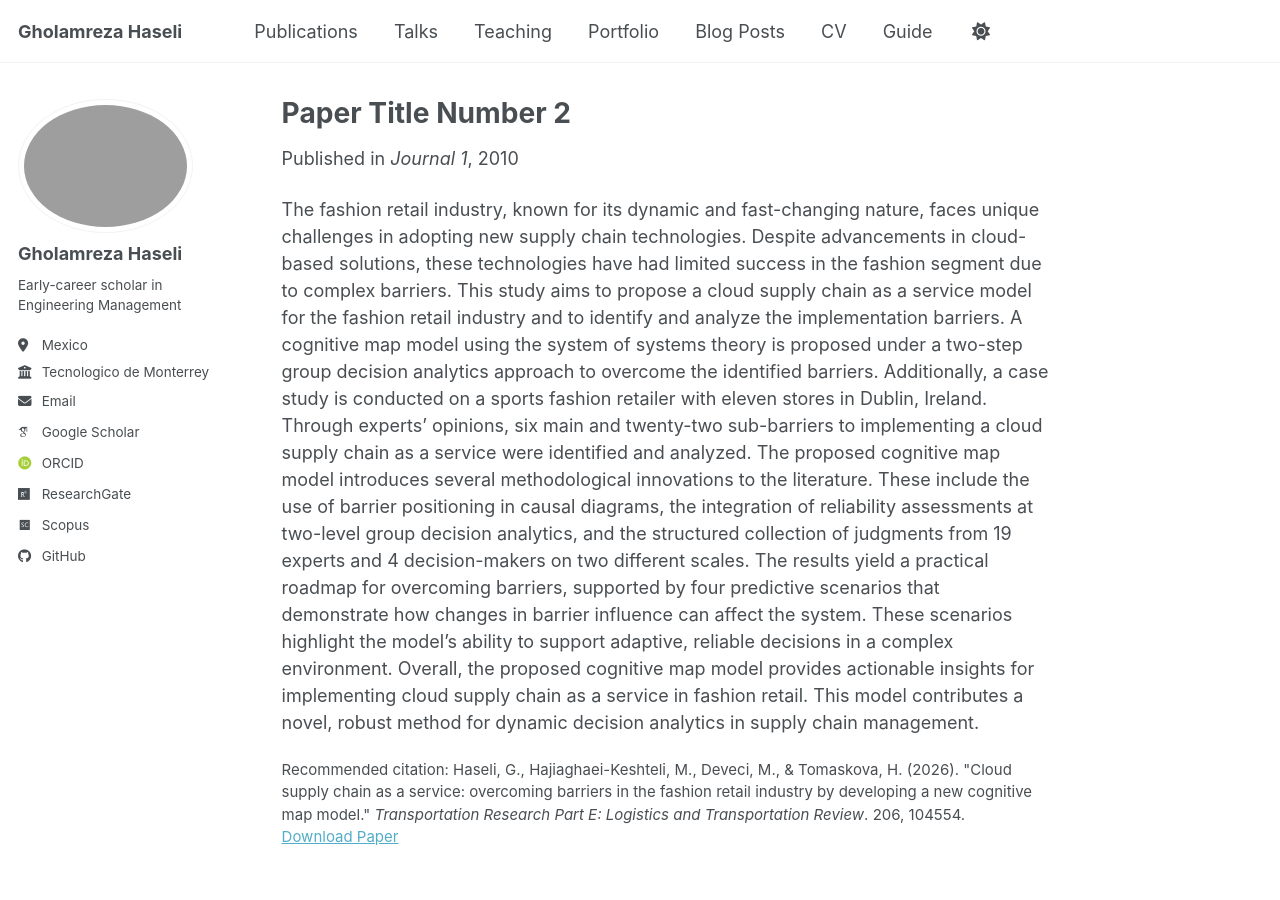
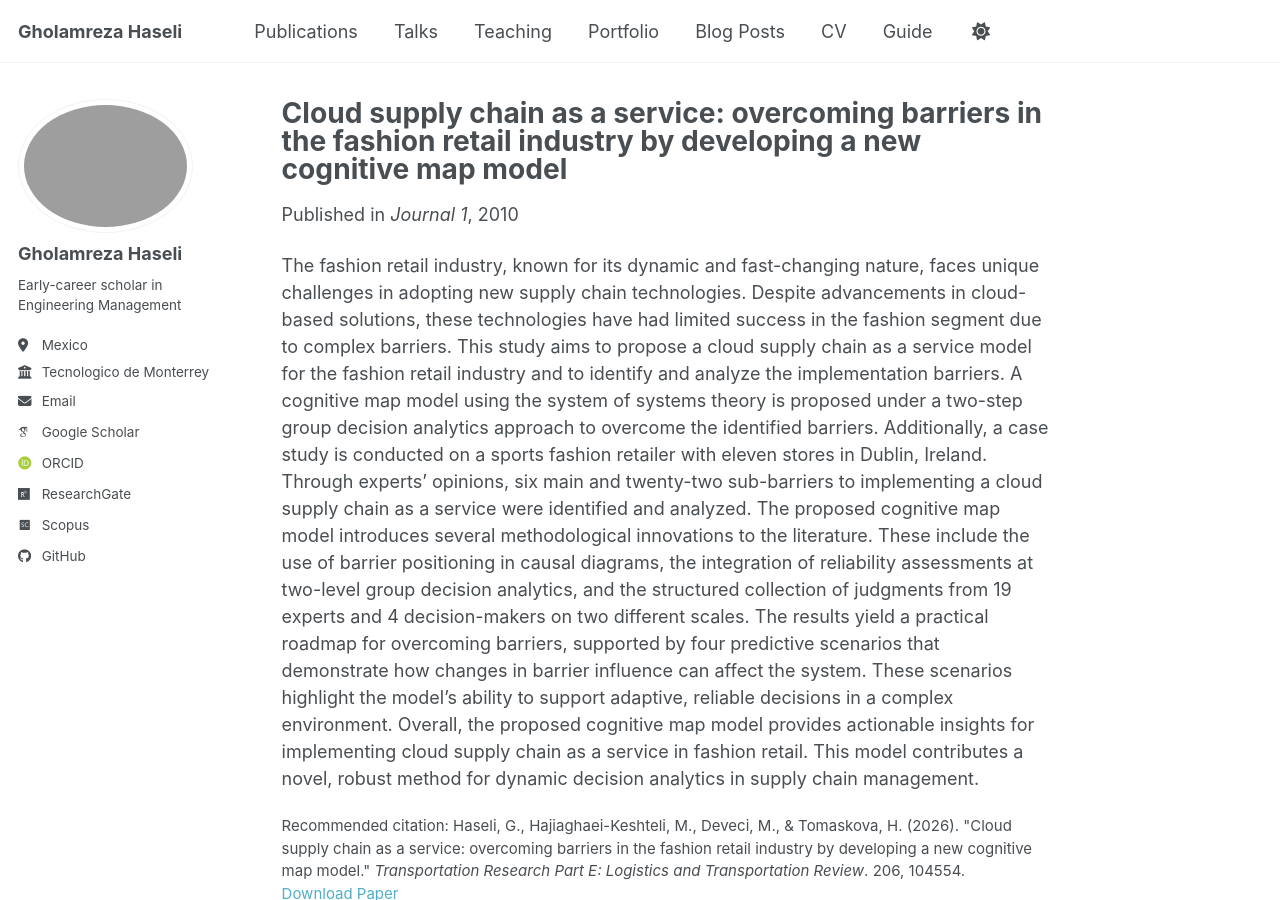
Before and after one commit to Gholamreza-Haseli/Gholamreza-Haseli.github.io, a Jekyll site: the page built from _publications/2010-10-01-paper-title-number-2.md, in a window 1280 px wide and 900 px high. Built offline with Jekyll 4.4.1, drawn with Linux system fonts in a browser that asks for light colours; some web fonts are replaced; a script bundle is joined from its source files by our own code; library files that are not in the unit come from our copies.

Commit message:
Update 2010-10-01-paper-title-number-2.md

```diff
--- a/_publications/2010-10-01-paper-title-number-2.md
+++ b/_publications/2010-10-01-paper-title-number-2.md
@@ -1,5 +1,5 @@
 ---
-title: "Paper Title Number 2"
+title: "Cloud supply chain as a service: overcoming barriers in the fashion retail industry by developing a new cognitive map model"
 collection: publications
 category: manuscripts
 permalink: /publication/2010-10-01-paper-title-number-2
```
